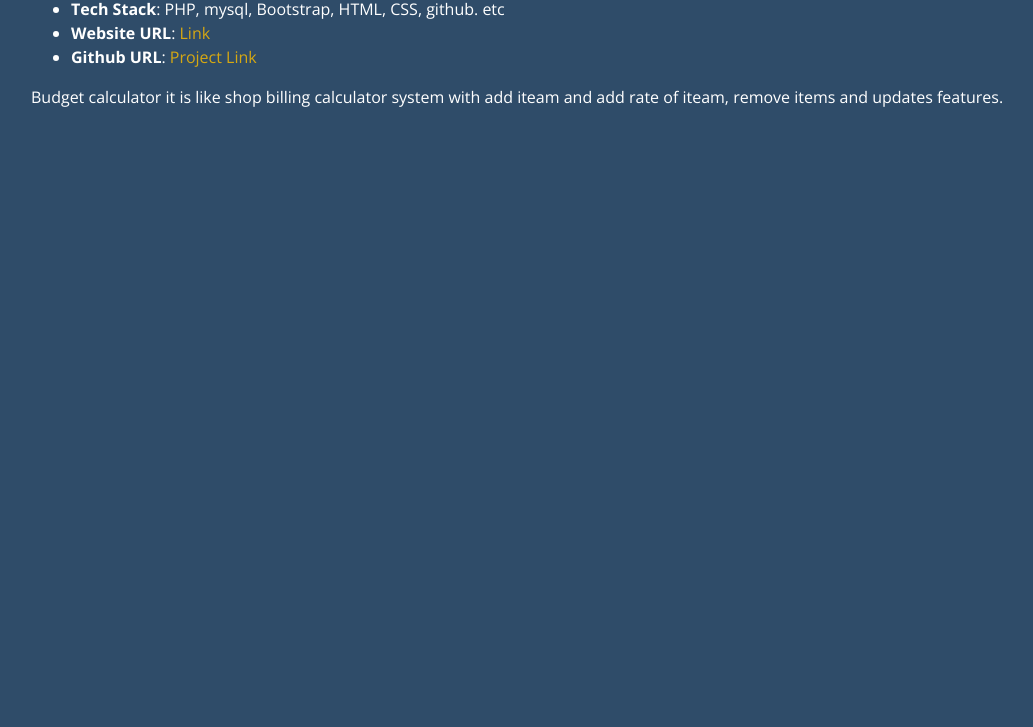
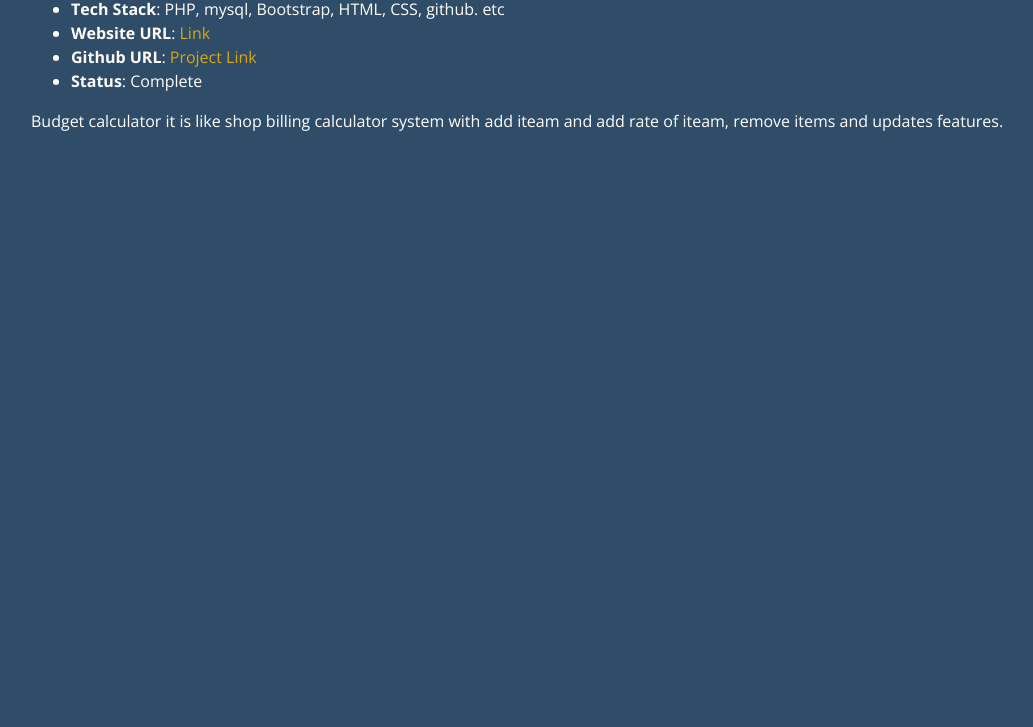
Before and after one commit to RITIKAGRWAL/RitikAgrwal-portfolio, a plain HTML site: page projects/Budget.html in a window 1280 px wide. Shown: the part 73-800 px from the top of the page, without its empty margins (54-1087 px from the left). Drawn offline with nearby package versions, Linux system fonts and the light colour scheme; files whose address does not match are found by name.

Commit message:
Update Budget.html

```diff
--- a/projects/Budget.html
+++ b/projects/Budget.html
@@ -49,6 +49,7 @@
               <li><strong>Tech Stack</strong>: PHP, mysql, Bootstrap, HTML, CSS, github. etc</li>
                 <li><strong>Website URL</strong>: <a href="" target="_blank">Link</a></li>
               <li><strong>Github URL</strong>: <a href="" target="_blank">Project Link</a></li>
+              <li><strong>Status</strong>: Complete
             </ul>
 
             <p>
```
